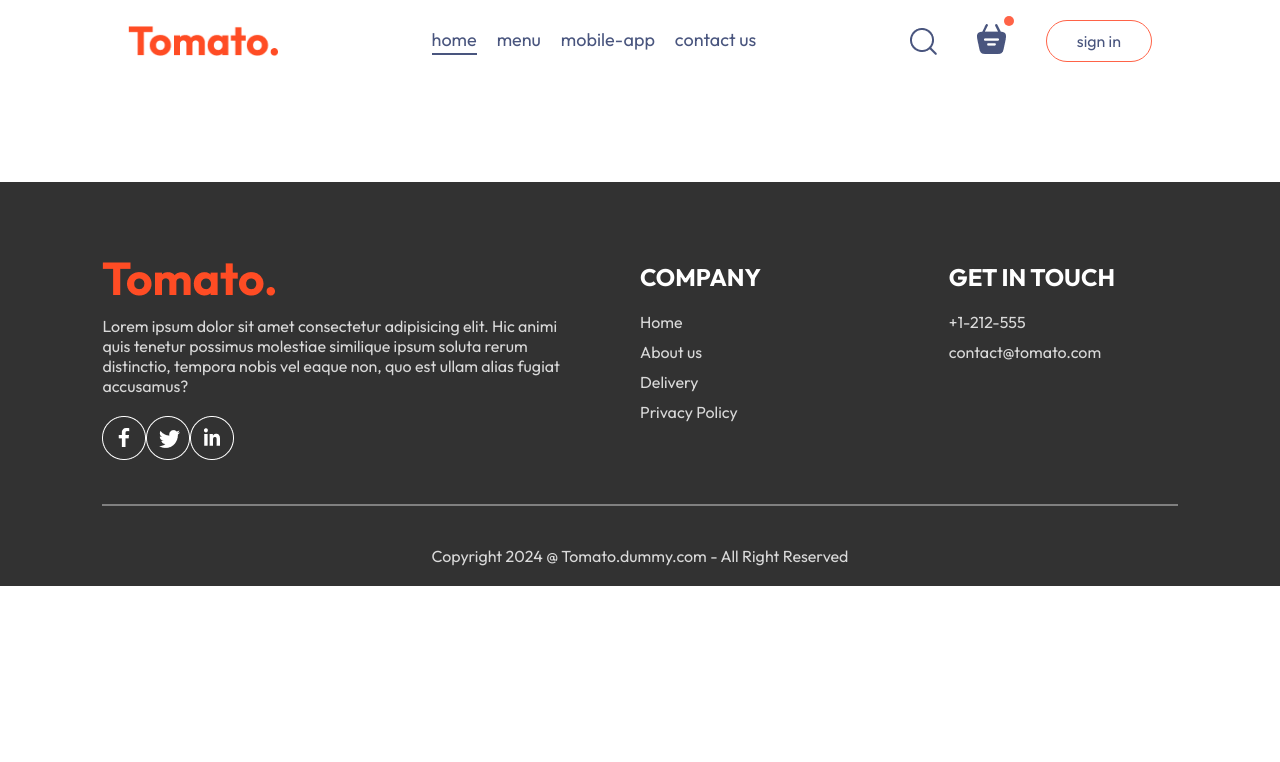
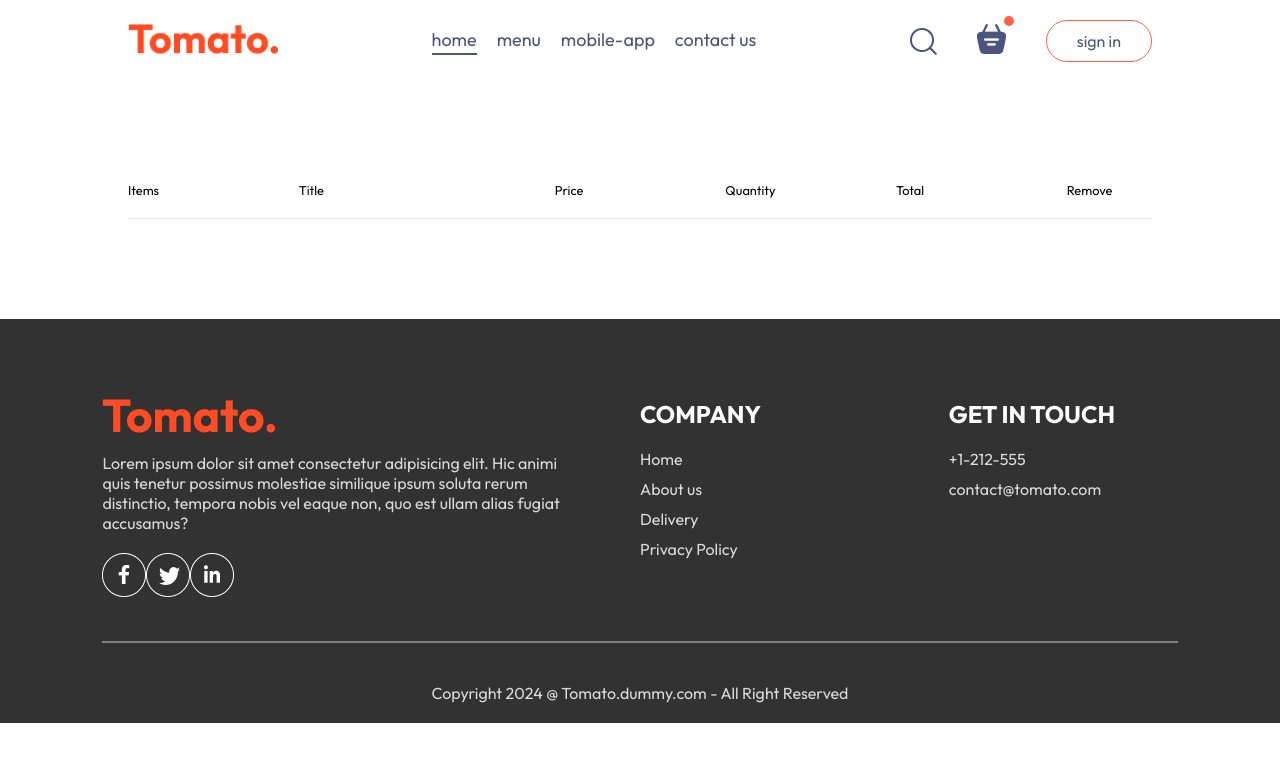
Before and after one commit to tanvirhossain808/food-delivery, a React (Vite) app: page /cart in a window 1280 px wide. Shown: the top 762 px of the page. Built offline with nearby package versions, Linux system fonts and the light colour scheme.

Commit message:
complete cart section

```diff
--- a/src/components/Navbar/Navbar.jsx
+++ b/src/components/Navbar/Navbar.jsx
@@ -11,7 +11,9 @@
     const [menu, setMenu] = useState("home")
     return (
         <div className="navbar">
-            <img src={assets.logo} alt="" className="logo" />
+            <Link to="/">
+                <img src={assets.logo} alt="" className="logo" />
+            </Link>
             <ul className="navbar-menu">
                 <Link to="/" onClick={() => setMenu("home")} className={menu === "home" ? "active" : ""}>home</Link>
                 <a href="#explore-menu" onClick={() => setMenu("menu")} className={menu === "menu" ? "active" : ""}>menu</a>
@@ -21,8 +23,11 @@
             <div className="navbar-right">
                 <img src={assets.search_icon} alt="" />
                 <div className="navbar-search-icon">
-                    <img src={assets.basket_icon} alt="" />
-                    <div className="dot"></div>
+                    <Link to="/cart">
+                        <img src={assets.basket_icon} alt="" /></Link>
+                    <div className="dot">
+
+                    </div>
                 </div>
                 <button onClick={() => setShowLogin(true)}>sign in</button>
             </div>
--- a/src/pages/Cart/Cart.css
+++ b/src/pages/Cart/Cart.css
@@ -0,0 +1,31 @@
+.cart {
+    margin-top: 100px;
+
+}
+
+.cart-items-title {
+    display: grid;
+    grid-template-columns: 1fr 1.5fr 1fr 1fr 1fr 0.5fr;
+    align-items: center;
+    color: "grey";
+    font-size: max(1vw, 12px);
+}
+
+.cart-items-item {
+    margin: 10px 0px;
+    color: black;
+}
+
+.cart-items-item img {
+    width: 50px;
+}
+
+.cart hr {
+    height: 1px;
+    background-color: #e3e3e3;
+    border: none;
+}
+
+.cart-items-item .cross {
+    cursor: pointer;
+}
--- a/src/pages/Cart/Cart.jsx
+++ b/src/pages/Cart/Cart.jsx
@@ -1,10 +1,50 @@
+/* eslint-disable no-unused-vars */
+import { useContext } from "react";
 import "./Cart.css";
+import { StoreContext } from "../../context/StoreContent";
 
 const Cart = () => {
+    const { cartItems, food_list, removeFromCart } = useContext(StoreContext)
+
     return (
-        <div>
+        <>
+            <div className="cart">
+                <div className="cart-items">
+                    <div className="cart-items-title">
+                        <p>Items</p>
+                        <p>Title</p>
+                        <p>Price</p>
+                        <p>Quantity</p>
+                        <p>Total</p>
+                        <p>Remove</p>
+                    </div>
+                    <br />
+                    <hr />
+                    {
+                        food_list.map((item, index) => {
+                            if (cartItems[item._id] > 0) {
+                                return (
+                                    <div key={index}>
+                                        <div className="cart-items-title cart-items-item" >
+                                            <img src={item.image} alt="" />
+                                            <p>{item.name}</p>
+                                            <p>${item.price}</p>
+                                            <p>{cartItems[item._id]}</p>
+                                            <p>
+                                                ${cartItems[item._id] * item.price}
+                                            </p>
+                                            <p onClick={() => removeFromCart(item._id)} className="cross">X</p>
+                                        </div>
+                                        <hr />
+                                    </div>
+                                )
+                            }
+                        })
+                    }
+                </div>
 
-        </div>
+            </div >
+        </>
     );
 };
 
```
